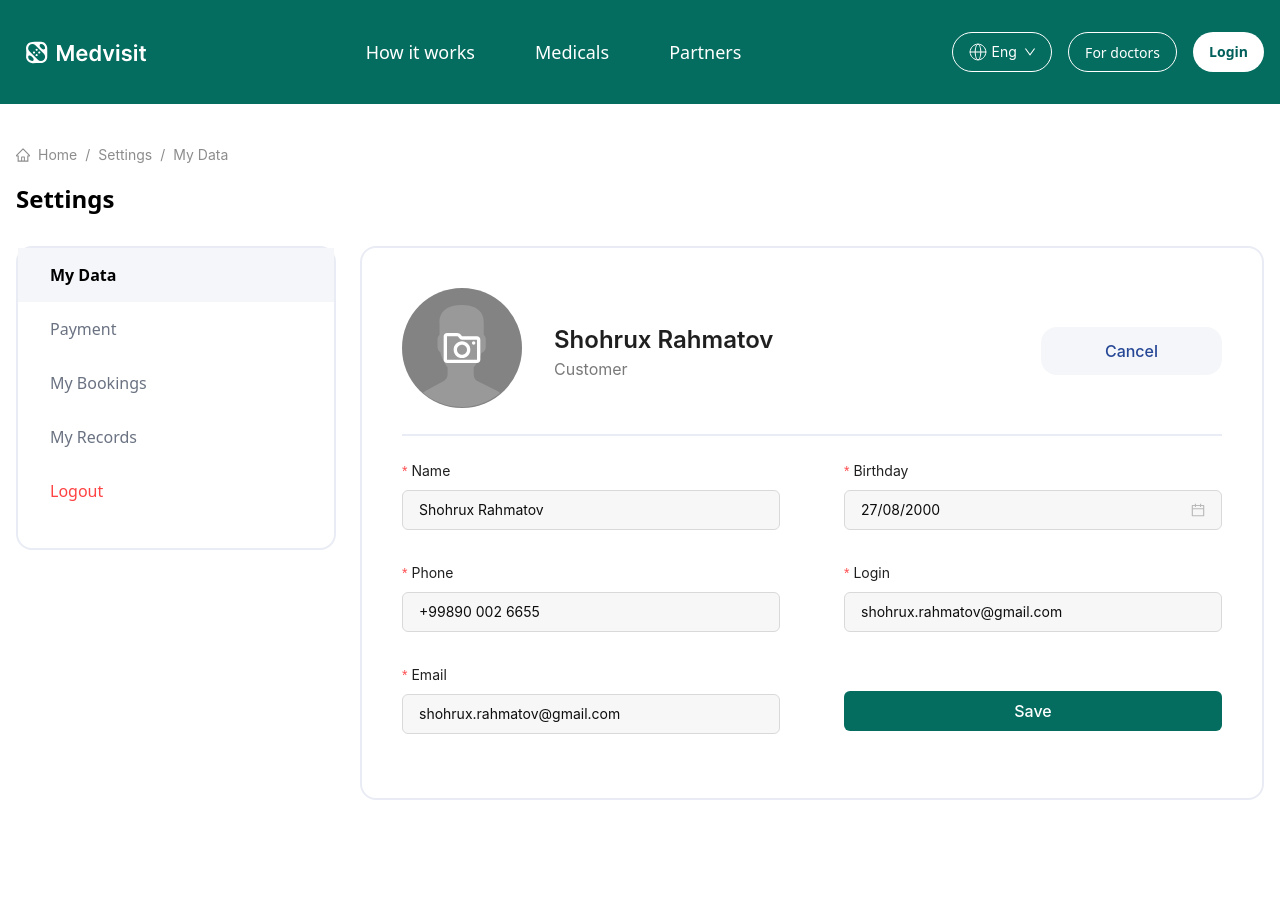
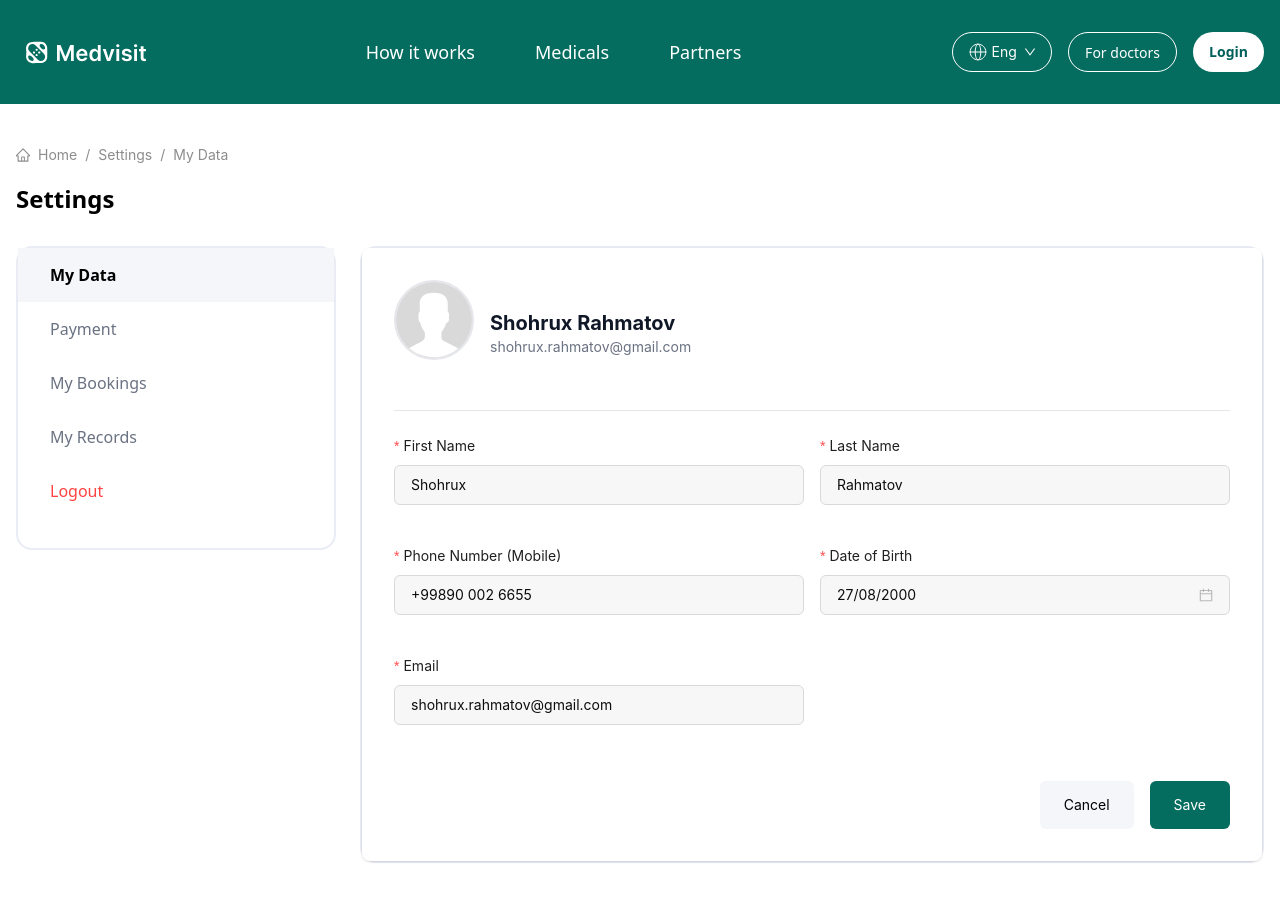
Before and after one commit to medbook-mir/medbook-frontend, a Next.js app: page /en/settings/my-data/editing in a window 1280 px wide. Before the commit the page ends 840 px from the top, so only its background shows below. Built offline with nearby package versions, Linux system fonts and the light colour scheme.

Commit message:
Settings > Personal Profile with edit has been added and changed according to Figma design, but API is still missing

```diff
--- a/src/api/baseClient.ts
+++ b/src/api/baseClient.ts
@@ -58,8 +58,8 @@ export class BaseClient {
     }
 
     // Automatically get current locale and set it in Lang header
-    const locale = await getLocale()
-    req.headers['Lang'] = locale
+    // const locale = await getLocale()
+    // req.headers['Lang'] = locale
 
     return req
   }
--- a/src/app/[locale]/settings/layout.tsx
+++ b/src/app/[locale]/settings/layout.tsx
@@ -22,7 +22,7 @@ export default function SettingsLayout({ children }: { children: React.ReactNode
         <CustomBreadcrumb
           pages={[
             { title: t('settings'), href: `/settings` },
-            { title: t(currentPath?.title ?? ''), href: `/settings/${currentPath?.href}` }
+            { title: currentPath?.title ? t(currentPath.title) : t('settings'), href: `/settings/${currentPath?.href ?? ''}` }
           ]}
         />
         <h1 className="mt-4 mb-8 text-[24px] leading-[127%] font-bold">Settings</h1>
--- a/src/app/[locale]/settings/my-data/editing/page.tsx
+++ b/src/app/[locale]/settings/my-data/editing/page.tsx
@@ -16,11 +16,11 @@ import DatepickerInput from '@/components/ui/date-picker'
 import dayjs from 'dayjs'
 
 const mockMyData = {
-  name: 'Shohrux Rahmatov',
+  firstName: 'Shohrux',
+  lastName: 'Rahmatov',
   birthday: '27/08/2000',
   email: 'shohrux.rahmatov@gmail.com',
   phone: '+99890 002 6655',
-  username: 'shohrux.rahmatov@gmail.com',
   photo: ''
 }
 
@@ -29,7 +29,14 @@ const MyDataEditing = () => {
   const t = useTranslations('settingsLayout.myDataEditingPage')
   const { control, handleSubmit } = useForm<MyDataType>({
     resolver: yupResolver(myDataSchema),
-    defaultValues: mockMyData,
+    defaultValues: {
+      firstName: mockMyData.firstName,
+      lastName: mockMyData.lastName,
+      birthday: mockMyData.birthday,
+      email: mockMyData.email,
+      phone: mockMyData.phone,
+      photo: mockMyData.photo
+    },
     mode: 'onBlur'
   })
 
@@ -75,10 +82,12 @@ const MyDataEditing = () => {
   }
 
   return (
+    <div className="bg-white rounded-lg shadow-sm">
       <Form layout="vertical" onFinish={handleSubmit(onSubmit)}>
-      <div className="flex flex-col p-10">
-        <div className="flex items-center justify-between border-b-2 border-[#E9ECF4] pb-5">
-          <div className="flex items-center gap-8">
+        <div className="p-6 md:p-8">
+          {/* Profile Header Card */}
+          <div className="flex flex-col sm:flex-row items-start sm:items-center gap-4 mb-6">
+            {/* Circular Profile Picture */}
             <Upload
               name="avatar"
               showUploadList={false}
@@ -89,54 +98,102 @@ const MyDataEditing = () => {
               <button
                 type="button"
                 aria-label="Change profile picture"
-                style={{ position: 'relative', cursor: 'pointer' }}
+                className="relative cursor-pointer group"
                 disabled={loading}
               >
                 {imageUrl || mockMyData?.photo ? (
                   <Image
                     src={imageUrl || mockMyData?.photo}
                     alt="profile photo"
-                    width={120}
-                    height={120}
-                    className="!h-[120px] !w-[120px] rounded-full object-contain"
+                    width={80}
+                    height={80}
+                    className="!h-20 !w-20 rounded-full object-cover border-2 border-gray-200"
                   />
                 ) : (
+                  <div className="h-20 w-20 rounded-full bg-gray-100 border-2 border-gray-200 flex items-center justify-center">
                     <ProfileAvatarIcon />
+                  </div>
                 )}
-                <div className="absolute inset-0 right-0 bottom-0 flex h-full w-full items-center justify-center rounded-full bg-black/40 transition-all duration-300 hover:bg-black/60">
+                <div className="absolute inset-0 flex items-center justify-center rounded-full bg-black/40 opacity-0 group-hover:opacity-100 transition-opacity duration-300">
                   {loading ? (
                     <div className="h-6 w-6 animate-spin rounded-full border-2 border-white border-t-transparent"></div>
                   ) : (
                     <CameraIcon />
                   )}
                 </div>
-                {loading && (
-                  <div className="absolute inset-0 flex items-center justify-center rounded-full bg-black/60">
-                    <div className="h-8 w-8 animate-spin rounded-full border-2 border-white border-t-transparent"></div>
-                  </div>
-                )}
               </button>
             </Upload>
 
-            <div className="flex flex-col gap-1">
-              <h1 className="text-[24px] leading-8 font-semibold">{mockMyData?.name}</h1>
-              <p className="text-[16px] leading-[18px] font-normal text-[#797979]">{t('customer')}</p>
+            {/* User Info */}
+            <div className="flex flex-col">
+              <h1 className="text-xl font-bold text-gray-900">
+                {mockMyData?.firstName} {mockMyData?.lastName}
+              </h1>
+              <p className="text-sm text-gray-500">{mockMyData?.email}</p>
             </div>
           </div>
-          <FilledButton
-            className="!w-auto !rounded-2xl !bg-[#F4F6F9] !px-16 !py-6 !leading-[18px] font-normal !text-[#264796]"
-            onClick={() => router.back()}
-          >
-            {t('cancel')}
-          </FilledButton>
-        </div>
-        <div className="grid grid-cols-2 items-center gap-x-16 gap-y-2 pt-6">
+
+          {/* Horizontal Separator */}
+          <div className="border-t border-gray-200 mb-6"></div>
+
+          {/* Form Fields - Two Column Grid */}
+          <div className="grid grid-cols-1 md:grid-cols-2 gap-4 mb-8">
             <Controller
-            name="name"
+              name="firstName"
               control={control}
               render={({ field, fieldState: { error } }) => (
-              <Form.Item label={t('name')} required validateStatus={error ? 'error' : ''} help={error?.message}>
-                <DefaultInput {...field} autoComplete="name" placeholder={t('namePlaceholder')} />
+                <Form.Item
+                  label={t('firstName')}
+                  required
+                  validateStatus={error ? 'error' : ''}
+                  help={error?.message}
+                  className="mb-4"
+                >
+                  <DefaultInput
+                    {...field}
+                    autoComplete="given-name"
+                    placeholder={t('firstNamePlaceholder')}
+                  />
+                </Form.Item>
+              )}
+            />
+
+            <Controller
+              name="lastName"
+              control={control}
+              render={({ field, fieldState: { error } }) => (
+                <Form.Item
+                  label={t('lastName')}
+                  required
+                  validateStatus={error ? 'error' : ''}
+                  help={error?.message}
+                  className="mb-4"
+                >
+                  <DefaultInput
+                    {...field}
+                    autoComplete="family-name"
+                    placeholder={t('lastNamePlaceholder')}
+                  />
+                </Form.Item>
+              )}
+            />
+
+            <Controller
+              name="phone"
+              control={control}
+              render={({ field, fieldState: { error } }) => (
+                <Form.Item
+                  label={t('phone')}
+                  required
+                  validateStatus={error ? 'error' : ''}
+                  help={error?.message}
+                  className="mb-4"
+                >
+                  <DefaultInput
+                    {...field}
+                    autoComplete="tel"
+                    placeholder={t('phonePlaceholder')}
+                  />
                 </Form.Item>
               )}
             />
@@ -145,7 +202,13 @@ const MyDataEditing = () => {
               name="birthday"
               control={control}
               render={({ field, fieldState: { error } }) => (
-              <Form.Item label={t('birthday')} required validateStatus={error ? 'error' : ''} help={error?.message}>
+                <Form.Item
+                  label={t('birthday')}
+                  required
+                  validateStatus={error ? 'error' : ''}
+                  help={error?.message}
+                  className="mb-4"
+                >
                   <DatepickerInput
                     placeholder={t('birthdayPlaceholder')}
                     className="w-full"
@@ -160,46 +223,47 @@ const MyDataEditing = () => {
             />
 
             <Controller
-            name="phone"
+              name="email"
               control={control}
               render={({ field, fieldState: { error } }) => (
-              <Form.Item label={t('phone')} required validateStatus={error ? 'error' : ''} help={error?.message}>
-                <DefaultInput {...field} autoComplete="phone" placeholder={t('phonePlaceholder')} />
-              </Form.Item>
-            )}
-          />
-
-          <Controller
-            name="username"
-            control={control}
-            render={({ field, fieldState: { error } }) => (
-              <Form.Item label={t('login')} required help={error?.message}>
+                <Form.Item
+                  label={t('email')}
+                  required
+                  validateStatus={error ? 'error' : ''}
+                  help={error?.message}
+                  className="mb-4"
+                >
                   <DefaultInput
                     {...field}
-                  autoComplete="username"
-                  status={error ? 'error' : ''}
-                  placeholder={t('usernamePlaceholder')}
+                    autoComplete="email"
+                    placeholder={t('emailPlaceholder')}
                   />
                 </Form.Item>
               )}
             />
 
-          <Controller
-            name="email"
-            control={control}
-            render={({ field, fieldState: { error } }) => (
-              <Form.Item label={t('email')} required validateStatus={error ? 'error' : ''} help={error?.message}>
-                <DefaultInput {...field} autoComplete="email" placeholder={t('emailPlaceholder')} />
-              </Form.Item>
-            )}
-          />
 
-          <FilledButton className="!py-5" htmlType="submit">
+          </div>
+
+          {/* Buttons - Bottom Right */}
+          <div className="flex flex-col sm:flex-row gap-3 sm:gap-4 sm:justify-end">
+            <FilledButton
+              className="!w-full sm:!w-auto !bg-[#F4F6F9] !text-black hover:!bg-[#E9ECF4] !px-6 !py-3 !rounded-md !font-normal !text-sm !h-12"
+              onClick={() => router.back()}
+            >
+              {t('cancel')}
+            </FilledButton>
+            <FilledButton
+              htmlType="submit"
+              className="!w-full sm:!w-auto !bg-[#046d5f] hover:!bg-[#035a4d] !text-white !px-6 !py-3 !rounded-md !font-normal !text-sm !h-12"
+            >
               {t('save')}
             </FilledButton>
           </div>
         </div>
       </Form>
+    </div>
   )
 }
+
 export default MyDataEditing
--- a/src/app/[locale]/settings/my-data/page.tsx
+++ b/src/app/[locale]/settings/my-data/page.tsx
@@ -29,18 +29,18 @@ const MyData = () => {
           ) : (
             <ProfileAvatarIcon />
           )}
-          <div className="flex flex-col gap-1">
+          <div className="flex flex-col gap-2">
             <h1 className="text-[24px] leading-8 font-semibold">{mockMyData?.name}</h1>
             <p className="text-[16px] leading-[18px] font-normal text-[#797979]">{t('customer')}</p>
-          </div>
-        </div>
-        <FilledButton
-          icon={<EditIcon />}
-          className="!w-auto !rounded-2xl !bg-[#F4F6F9] !px-16 !py-6 !leading-[18px] font-normal !text-[#264796]"
+            <FilledButton
+          icon={<EditIcon colour='#046D5F' />}
+          className="!max-w-[146px] !rounded-2xl !bg-[#F4F6F9] !px-4 !py-6 !leading-[16px] font-normal !text-[#046D5F]"
           onClick={() => router.push('editing')}
         >
           {t('editProfile')}
         </FilledButton>
+          </div>
+        </div>
       </div>
       <div className="grid grid-cols-2 gap-x-16 gap-y-2 pt-6">
         <InfoBlock title={t('name')} value={mockMyData?.name} />
--- a/src/messages/en.json
+++ b/src/messages/en.json
@@ -176,16 +176,16 @@
       "title": "My Data",
       "customer": "Customer",
       "cancel": "Cancel",
-      "name": "Name",
-      "namePlaceholder": "Enter your name",
-      "birthday": "Birthday",
-      "birthdayPlaceholder": "Enter your birthday",
-      "phone": "Phone",
-      "phonePlaceholder": "Enter your phone number",
-      "login": "Login",
-      "usernamePlaceholder": "Enter your username",
+      "firstName": "First Name",
+      "firstNamePlaceholder": "Enter first name",
+      "lastName": "Last Name",
+      "lastNamePlaceholder": "Enter last name",
+      "birthday": "Date of Birth",
+      "birthdayPlaceholder": "Enter date of birth",
+      "phone": "Phone Number (Mobile)",
+      "phonePlaceholder": "Enter phone number",
       "email": "Email",
-      "emailPlaceholder": "Enter your email",
+      "emailPlaceholder": "Enter email",
       "save": "Save"
     }
   }
--- a/src/messages/oz.json
+++ b/src/messages/oz.json
@@ -174,14 +174,14 @@
       "title": "Менинг маълумотларим",
       "customer": "Мижоз",
       "cancel": "Бекор қилиш",
-      "name": "Исм",
-      "namePlaceholder": "Исминигизни киритинг",
+      "firstName": "Исм",
+      "firstNamePlaceholder": "Исмингизни киритинг",
+      "lastName": "Фамилия",
+      "lastNamePlaceholder": "Фамилияни киритинг",
       "birthday": "Туғилган кун",
       "birthdayPlaceholder": "Туғилган кунингизни киритинг",
-      "phone": "Телефон",
+      "phone": "Телефон рақами (мобил)",
       "phonePlaceholder": "Телефон рақамини киритинг",
-      "login": "Логин",
-      "usernamePlaceholder": "Фойдаланувчи номини киритинг",
       "email": "Электрон почта",
       "emailPlaceholder": "Электрон почтангизни киритинг",
       "save": "Сақлаш"
--- a/src/messages/ru.json
+++ b/src/messages/ru.json
@@ -39,6 +39,10 @@
     "scheduleInAdvance": {
       "title": "Запишитесь на приём вперед с доступным врачом",
       "description": "Lorem ipsum dolor sit amet consectetur. Orci malesuada mi et mi pellentesque tincidunt at mollis facilisis. Nisl eu blandit nunc parturient adipiscing commodo."
+    },
+    "testimonialsSection": {
+      "title": "Что говорят наши пациенты",
+      "description": "Наша миссия — предоставлять медицинскую помощь, уделяя внимание персонализированному лечению и благополучию каждого пациента"
     },
     "blog": {
       "title": "Блог",
@@ -172,16 +176,16 @@
       "title": "Мои данные",
       "customer": "Клиент",
       "cancel": "Отменить",
-      "name": "Имя",
-      "namePlaceholder": "Введите ваше имя",
+      "firstName": "Имя",
+      "firstNamePlaceholder": "Введите имя",
+      "lastName": "Фамилия",
+      "lastNamePlaceholder": "Введите фамилию",
       "birthday": "Дата рождения",
       "birthdayPlaceholder": "Введите дату рождения",
-      "phone": "Телефон",
-      "phonePlaceholder": "Введите ваш номер телефона",
-      "login": "Логин",
-      "usernamePlaceholder": "Введите имя пользователя",
+      "phone": "Номер телефона (мобильный)",
+      "phonePlaceholder": "Введите номер телефона",
       "email": "Электронная почта",
-      "emailPlaceholder": "Введите вашу электронную почту",
+      "emailPlaceholder": "Введите электронную почту",
       "save": "Сохранить"
     }
   }
--- a/src/messages/uz.json
+++ b/src/messages/uz.json
@@ -175,14 +175,14 @@
       "title": "Mening ma'lumotlarim",
       "customer": "Mijoz",
       "cancel": "Bekor qilish",
-      "name": "Ism",
-      "namePlaceholder": "Ismingizni kiriting",
-      "birthday": "Tug‘ilgan kun",
-      "birthdayPlaceholder": "Tug‘ilgan kuningizni kiriting",
-      "phone": "Telefon",
+      "firstName": "Ism",
+      "firstNamePlaceholder": "Ismingizni kiriting",
+      "lastName": "Familiya",
+      "lastNamePlaceholder": "Familiyangizni kiriting",
+      "birthday": "Tug'ilgan kun",
+      "birthdayPlaceholder": "Tug'ilgan kuningizni kiriting",
+      "phone": "Telefon raqami (mobil)",
       "phonePlaceholder": "Telefon raqamingizni kiriting",
-      "login": "Login",
-      "usernamePlaceholder": "Foydalanuvchi nomini kiriting",
       "email": "Elektron pochta",
       "emailPlaceholder": "Elektron pochtangizni kiriting",
       "save": "Saqlash"
--- a/src/schema/mydata-schema.ts
+++ b/src/schema/mydata-schema.ts
@@ -2,12 +2,12 @@ import '@/utils/yup-locale'
 import * as yup from 'yup'
 
 const myDataSchema = yup.object().shape({
-  name: yup.string().required(),
+  firstName: yup.string().required(),
+  lastName: yup.string().required(),
   birthday: yup.string().required(),
   phone: yup.string().required(),
   email: yup.string().required(),
-  photo: yup.string().required(),
-  username: yup.string().required()
+  photo: yup.string().notRequired().default('')
 })
 
 export type MyDataType = yup.InferType<typeof myDataSchema>
--- a/src/types/index.ts
+++ b/src/types/index.ts
@@ -1,3 +1,7 @@
+export type EditIconProps = {
+  colour?: string;
+};
+
 export type LoginBodyType = {
   username: string
   password: string
--- a/src/utils/icons/index.tsx
+++ b/src/utils/icons/index.tsx
@@ -1,3 +1,5 @@
+import { EditIconProps } from "@/types"
+
 export const WorldIcon = () => (
   <svg width="20" height="20" viewBox="0 0 20 20" fill="none" xmlns="http://www.w3.org/2000/svg">
     <path
@@ -22,11 +24,11 @@ export const ProfileAvatarIcon = () => (
   </svg>
 )
 
-export const EditIcon = () => (
+export const EditIcon = ({colour = "#264796"}: EditIconProps) => (
   <svg width="24" height="24" viewBox="0 0 24 24" fill="none" xmlns="http://www.w3.org/2000/svg">
     <path
       d="M4.41999 22.579C4.13948 22.5785 3.87206 22.4603 3.68299 22.253C3.49044 22.0475 3.39476 21.7695 3.41999 21.489L3.66499 18.795L14.983 7.48103L18.52 11.017L7.20499 22.33L4.51099 22.575C4.47999 22.578 4.44899 22.579 4.41999 22.579ZM19.226 10.31L15.69 6.77403L17.811 4.65303C17.9986 4.46525 18.2531 4.35974 18.5185 4.35974C18.7839 4.35974 19.0384 4.46525 19.226 4.65303L21.347 6.77403C21.5348 6.9616 21.6403 7.21612 21.6403 7.48153C21.6403 7.74694 21.5348 8.00146 21.347 8.18903L19.227 10.309L19.226 10.31Z"
-      fill="#264796"
+      fill={colour}
     />
   </svg>
 )
```
Also changed, not shown: src/layout/client-providers.tsx (+21 -2 lines), 1 other file (tests, documents, lock files or other folders). Lines whose indentation alone changed are shown as unchanged.
